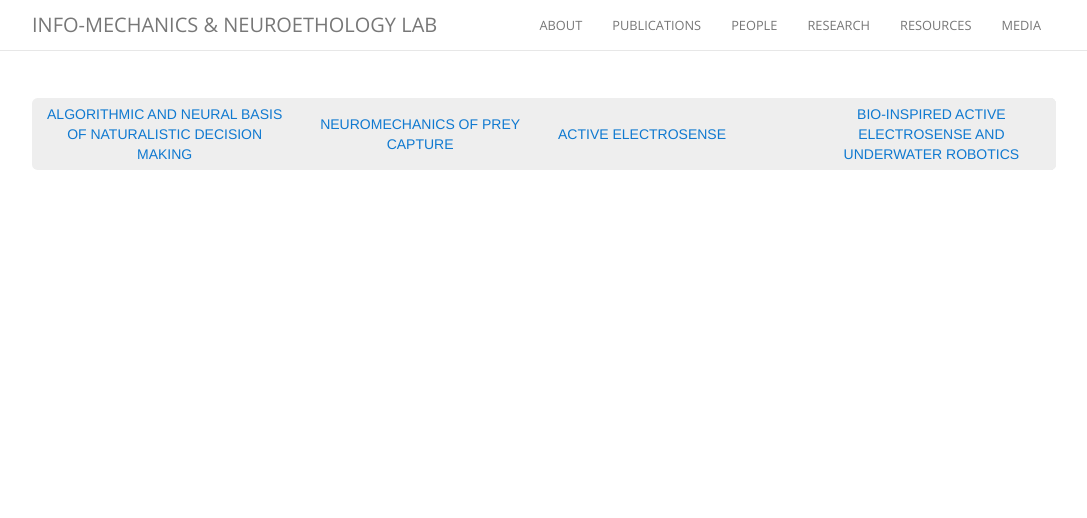
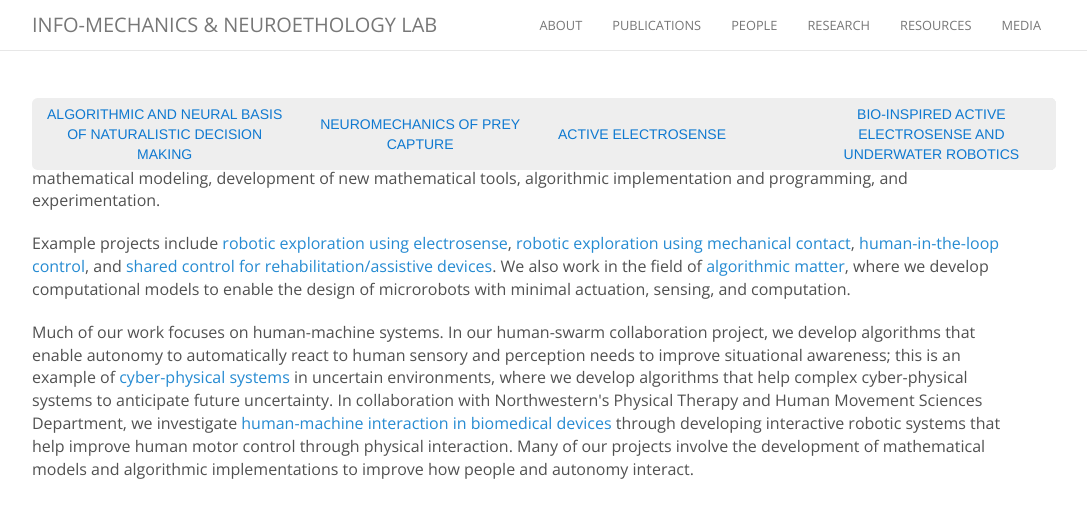
Before and after one commit to maciverlab/maciverlab.github.io, a Jekyll site: the page built from research.html, in a window 1280 px wide. Shown: the top 518 px of the page, without its empty margins (111-1198 px from the left). Built offline with Jekyll 4.4.1, drawn with Linux system fonts in a browser that asks for light colours; nearby versions of some CDN libraries; comment, search, counter and statistics services are not loaded.

Commit message:
Update research.html

```diff
--- a/research.html
+++ b/research.html
@@ -32,6 +32,35 @@
      -->
   </section>
 
+<p>In the Interactive and Emergent Autonomy Lab, our research focuses on
+    computational methods in data-driven control, information theory in
+    physical systems, and embodied intelligence. We investigate how both
+    autonomous systems and biological systems interact with their environments
+    (and, in some cases, with each other) to learn and improve their behaviors.
+    This work often involves mathematical modeling, development of new
+    mathematical tools, algorithmic implementation and programming, and
+    experimentation. </p>
+
+
+  <p>Example projects include <a href="/projects/UnderwaterExploration">robotic exploration using electrosense</a>, <a href="/projects/HapticLanguages">robotic exploration using mechanical contact</a>,
+    <a href="/projects/HumanSwarmCollaboration">human-in-the-loop control</a>, and <a href="/projects/SoftwareEnabledBiomedicalDevices">shared control for rehabilitation/assistive devices</a>.
+    We also work in the field of <a href="/projects/AlgorithmicMatterAndEmergentComputation">algorithmic matter</a>, where we develop computational models to enable the design of microrobots with minimal actuation, sensing, and computation.</p>
+
+
+  <p>Much of our work focuses on human-machine systems.
+    In our human-swarm collaboration project, we develop
+    algorithms that enable autonomy to automatically react
+    to human sensory and perception needs to improve situational
+    awareness; this is an example of <a href="/projects/CyberPhysicalSystems.html">cyber-physical systems</a> in
+    uncertain environments, where we develop algorithms that
+    help complex cyber-physical systems to anticipate future uncertainty.
+    In collaboration with Northwestern's Physical Therapy and Human Movement
+    Sciences Department, we investigate <a href="/projects/SoftwareEnabledBiomedicalDevices.html">human-machine interaction in biomedical devices</a>
+    through developing interactive robotic systems
+    that help improve human motor control through physical interaction.
+    Many of our projects involve the development of mathematical models
+    and algorithmic implementations to improve how people and autonomy interact.
+  </p>
     <!--
     <div class="top_site_nav">
     <h3>Current Projects</h3>
```
